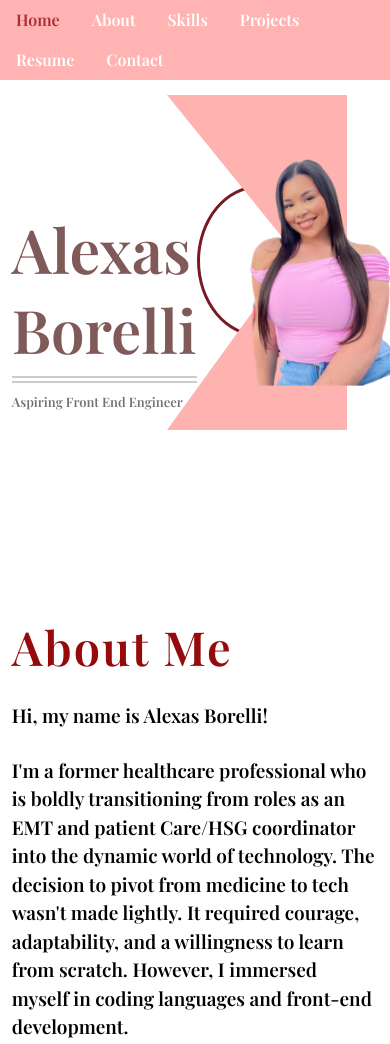
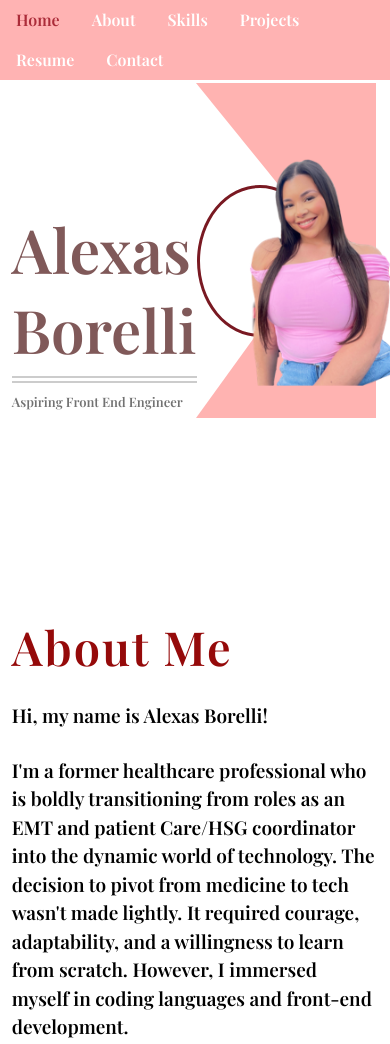
Before and after one commit to lexborelli/lexborelli.github.io, a plain HTML site: page index.html in a window 390 px wide. Shown: the top 1044 px of the page. Drawn offline with nearby package versions, Linux system fonts and the light colour scheme.

Commit message:
adjusting overlay for mobile view

```diff
--- a/css/custom.css
+++ b/css/custom.css
@@ -183,8 +183,8 @@ hr {
 .overlay {
     height: 41%;
     position: relative;
-    top: 7px;
-    right: 160px;
+    top: -5px;
+    right: 131px;
     width: 0;
     border-top: 158px solid #FFB3B1;
     border-right: 52px solid #FFB3B1;
```
